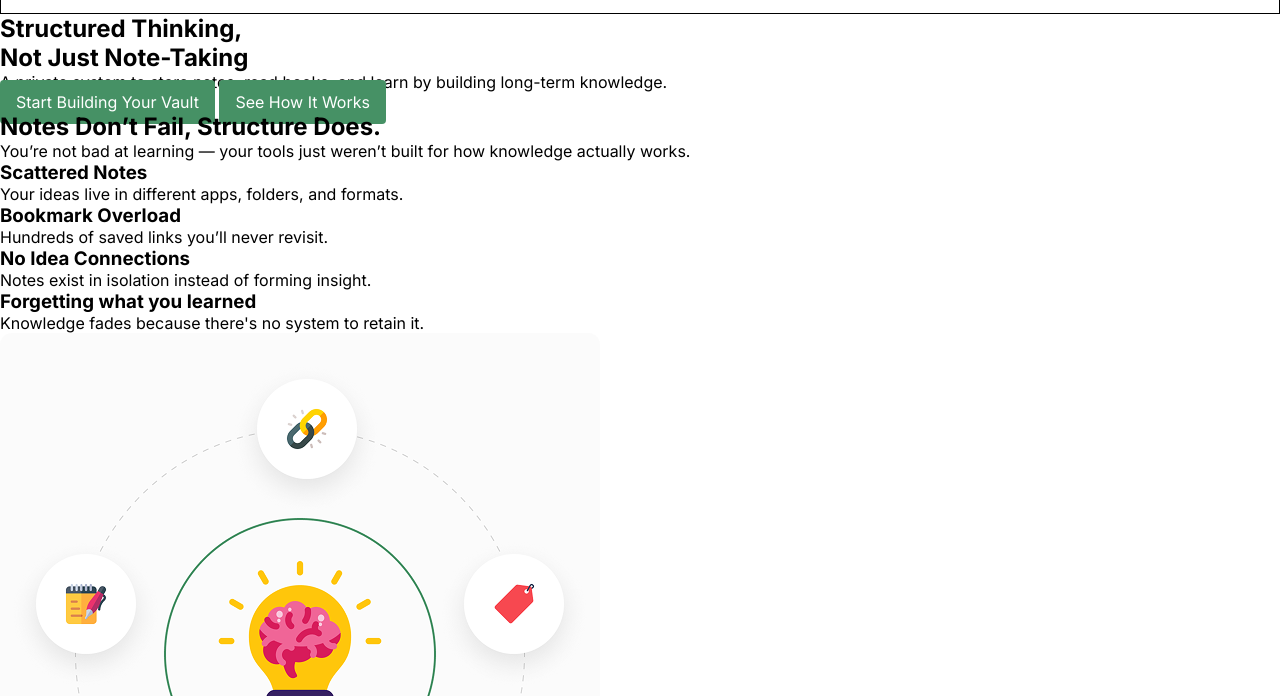
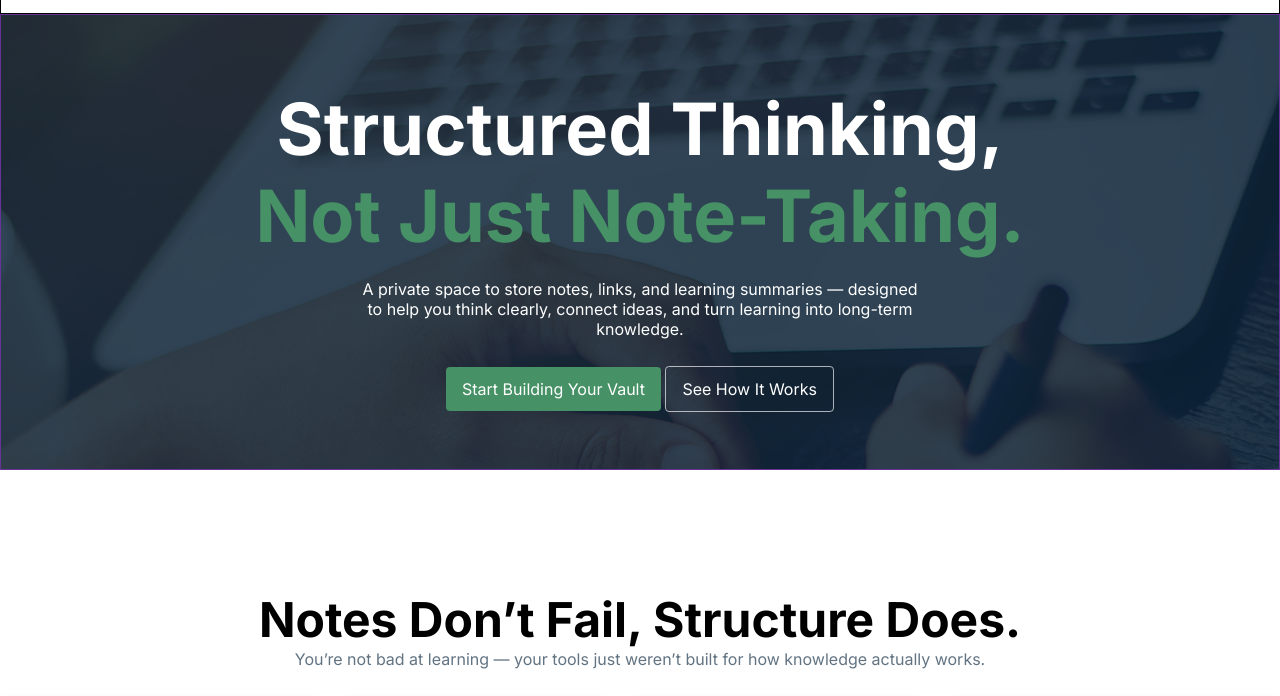
Before and after one commit to anaitullah190/knowledge-vault, a plain HTML site: page index.html in a window 1280 px wide. Shown: the part 84-780 px from the top of the page. Drawn offline with Linux system fonts and the light colour scheme.

Commit message:
Design Features section

```diff
--- a/css/style.css
+++ b/css/style.css
@@ -6,7 +6,7 @@
 
 /* Common Style */
 a {
-    color: #FFFFFF;
+  color: #ffffff;
   text-decoration: none;
 }
 .btn {
@@ -14,9 +14,13 @@
   padding: 12px 16px;
   border-radius: 4px;
 }
+h2 {
+  font-size: 48px;
+  font-weight: 700;
+}
 
 /* Header */
-.navbar{
+.navbar {
   display: flex;
   justify-content: space-around;
   align-items: center;
@@ -34,7 +38,60 @@
   text-decoration: none;
   color: #000;
 }
-
+/* Hero */
+#hero {
+  text-align: center;
+  padding: 70px;
+  border: 1px solid rebeccapurple;
+  background-image: url("../assets/hero.png");
+  background-position: center top;
+  background-repeat: no-repeat;
+}
+.hero-content h1 {
+  font-size: 72px;
+  font-weight: 700;
+  color: #fff;
+}
+.hero-content span {
+  color: #469165;
+}
+.hero-content p {
+  margin: 20px auto;
+  width: 50%;
+  color: #fff;
+}
+.hero-action-area {
+  margin-top: 40px;
+}
+.see-how-works {
+  background-color: transparent;
+  border: 1px solid #ffffffa6;
+}
+/* Features */
+#features {
+  text-align: center;
+  padding: 120px 0;
+}
+#features header{
+    padding: 0 0 30px 0;
+}
+#features p {
+  color: #627382;
+}
+.features-list {
+  max-width: 1280px;
+  margin: 0 auto;
+  display: flex;
+  gap: 20px;
+}
+.features-list img, h3 {
+  margin-bottom: 10px;
+}
+.features-list article {
+  box-shadow: 0px 0px 8px 0px #0000000f;
+  padding: 20px;
+  border-radius: 8px;
+}
 /* Footer */
 .footer {
   background: #0f172a;
@@ -44,13 +101,13 @@
 .social-links {
   display: flex;
   justify-content: space-between;
-  justify-items: center;
+  align-items: center;
 }
 .footer-content {
   max-width: 1280px;
   margin: 0 auto;
 }
-.footer-nav a{
+.footer-nav a {
   text-decoration: none;
   color: #fff;
   font-size: 14px;
--- a/index.html
+++ b/index.html
@@ -42,15 +42,14 @@
         <div class="hero-content">
           <h1>
             Structured Thinking, <br />
-            <span>Not Just Note-Taking</span>
+            <span>Not Just Note-Taking.</span>
           </h1>
           <p>
-            A private system to store notes, read books, and learn by building
-            long-term knowledge.
+            A private space to store notes, links, and learning summaries — designed to help you think clearly, connect ideas, and turn learning into long-term knowledge.
           </p>
           <div class="hero-action-area">
             <a href="#" class="btn btn-primary">Start Building Your Vault</a>
-            <a href="#how-it-works" class="btn btn-primary">See How It Works</a>
+            <a href="#how-it-works" class="btn btn-primary see-how-works">See How It Works</a>
           </div>
         </div>
       </section>
@@ -66,18 +65,22 @@
         </header>
         <div class="features-list">
           <article>
+            <img src="./assets/group1.png" alt="">
             <h3>Scattered Notes</h3>
             <p>Your ideas live in different apps, folders, and formats.</p>
           </article>
           <article>
+            <img src="./assets/group2.png" alt="">
             <h3>Bookmark Overload</h3>
             <p>Hundreds of saved links you’ll never revisit.</p>
           </article>
           <article>
+            <img src="./assets/group3.png" alt="">
             <h3>No Idea Connections</h3>
             <p>Notes exist in isolation instead of forming insight.</p>
           </article>
           <article>
+            <img src="./assets/group4.png" alt="">
             <h3>Forgetting what you learned</h3>
             <p>Knowledge fades because there's no system to retain it.</p>
           </article>
```
Lines whose indentation alone changed are shown as unchanged.
